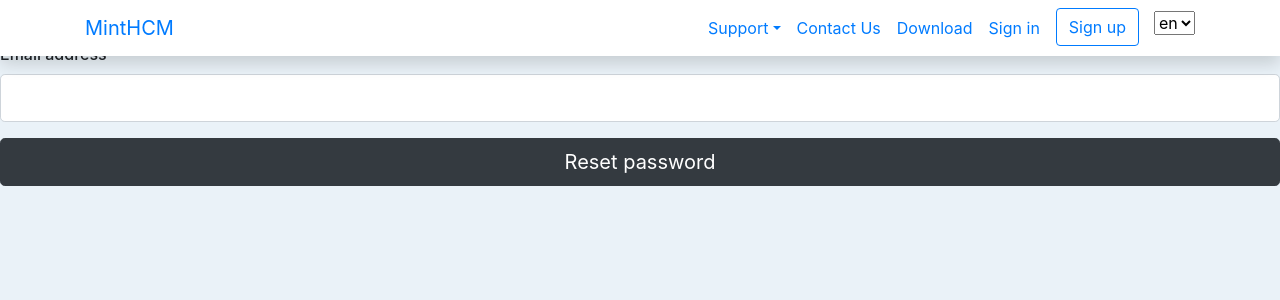
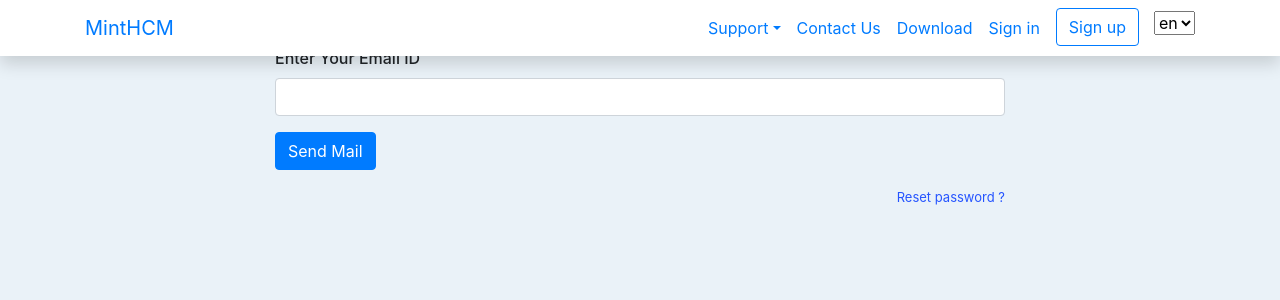
Before and after one commit to MintHcmDemo/frontend-vue-project, a Vue app: page /forgot-password in a window 1280 px wide. Shown: the top 300 px of the page. Built offline with nearby package versions, Linux system fonts and the light colour scheme; what vue-resource, vue-session would draw is missing.

Commit message:
forgot password implementation

```diff
--- a/src/components/ForgotPassword.vue
+++ b/src/components/ForgotPassword.vue
@@ -1,23 +1,95 @@
 <template>
-    <div class="vue-tempalte">
-        <form>
-            <h3>Forgot Password</h3>
+ <div class="vue-tempalte">
+        <div class="container">
+            <div class="row">
+                <div class="col-sm-8 offset-sm-2">
+                    <div>
+                        <h2>Forgot Password</h2>
+                        <form @submit.prevent="handleSubmit">
 
-            <div class="form-group">
-                <label>Email address</label>
-                <input type="email" class="form-control form-control-lg" />
+                            <div class="form-group">
+                                <label for="email">Enter Your Email ID</label>
+                                <input type="email" v-model="user.email" id="email" name="email" class="form-control" :class="{ 'is-invalid': submitted && $v.user.email.$error }" />
+                                <div v-if="submitted && $v.user.email.$error" class="invalid-feedback">
+                                    <span v-if="!$v.user.email.required">Email is required</span>
+                                    <span v-if="!$v.user.email.email">Email is invalid</span>
+                                </div>
+                            </div>
+
+                            <div class="form-group">
+                                <button class="btn btn-primary" v-on:click.prevent="PostReq">Send Mail</button>
+                               <p class="forgot-password text-right mt-2 mb-4">
+                <router-link to="/reset-password">Reset password ?</router-link>
+            </p>
+                            </div>
+                            <p style="color:red">
+                                    {{msg}}
+                                </p>
+                        </form>
+                    </div>
+                </div>
             </div>
+        </div>
 
-            <button type="submit" class="btn btn-dark btn-lg btn-block">Reset password</button>
-
-        </form>
     </div>
 </template>
 
 <script>
+    import { required, email } from "vuelidate/lib/validators";
+
     export default {
+        name:"app",
         data() {
-            return {}
+            return {
+                msg: "",
+                user:
+                {
+                    email : "",
+
+                },
+                submitted: false
+            };
+        },
+
+        validations: {
+            user: {
+
+                email: { required, email },
+
+            }
+        },
+        methods:{
+
+            handleSubmit() {
+                this.submitted = true;
+
+                // stop here if form is invalid
+                this.$v.$touch();
+                if (this.$v.$invalid) {
+                    return;
+                }
+
+                alert("SUCCESS!! :-)\n\n" + JSON.stringify(this.user));
+            },
+
+            PostReq: function()
+            {
+
+var formData = new FormData();
+console.log(this.user.email);
+formData.append('email', this.user.email);
+
+                this.$http.post("http://localhost:8087/forgot-password",formData)
+                  .then(function(response){
+                    console.log(response.bodyText);
+                    this.msg=response.bodyText
+                    })
+                    .catch(e => {
+                        this.msg=e.bodyText;
+                        console.log(e); })
+                }
+
+
         }
-    }
+    };
 </script>
--- /dev/null
+++ b/src/components/ResetPassword.vue
@@ -0,0 +1,96 @@
+<template>
+ <div class="vue-tempalte">
+        <div class="container">
+            <div class="row">
+                <div class="col-sm-18 offset-sm-4">
+                    <div>
+                        <h2>Reset Password</h2>
+                        <form @submit.prevent="handleSubmit">
+
+                            <div class="form-group">
+                                <label for="password">Reset Password</label>
+                                <input type="password" v-model="user.password" id="password" name="password" class="form-control" :class="{ 'is-invalid': submitted && $v.user.password.$error }" />
+                                <div v-if="submitted && $v.user.password.$error" class="invalid-feedback">
+                                    <span v-if="!$v.user.password.required">Password is required</span>
+                                    <span v-if="!$v.user.password.minLength">Password must be at least 6 characters</span>
+                                </div>
+                            </div>
+
+                            <div class="form-group">
+                                <button class="btn btn-primary" v-on:click.prevent="PostReq">Change Password</button>
+
+
+                            </div>
+                            <p style="color:red">
+                                    {{msg}}
+                                </p>
+                        </form>
+                    </div>
+                </div>
+            </div>
+        </div>
+
+    </div>
+</template>
+
+<script>
+    import { required, password } from "vuelidate/lib/validators";
+        import { REGISTER_ADDRESS } from '@/constants.js'
+
+
+    export default {
+        name:"app",
+        data() {
+            return {
+                msg: "",
+                user:
+                {
+
+                    password : "",
+
+                },
+                submitted: false
+            };
+        },
+
+        validations: {
+            user: {
+
+                password: { required,password},
+           }
+
+        },
+        methods:{
+
+            handleSubmit() {
+                this.submitted = true;
+
+                // stop here if form is invalid
+                this.$v.$touch();
+                if (this.$v.$invalid) {
+                    return;
+                }
+
+                alert("SUCCESS!! :-)\n\n" + JSON.stringify(this.user));
+            },
+
+            PostReq: function()
+            {
+                console.log(this.$route.query.token)
+var formData = new FormData();
+formData.append('token', this.$route.query.token);
+formData.append('password', this.user.password);
+                this.$http.put("http://localhost:8087/reset-password",formData)
+                    .then(function(response){
+                    console.log(response.bodyText);
+                    this.msg=response.bodyText
+                    })
+                    .catch(e => {
+                        this.msg=e.bodyText;
+                        console.log(e); })
+
+
+            }
+        }
+    };
+</script>
--- a/src/router/index.js
+++ b/src/router/index.js
@@ -66,7 +66,13 @@ Vue.use(VueRouter)
     path: '/documentation',
     name: 'documentation',
     component: () => import('../components/Documentation.vue')
-  }
+  },
+    {
+      path: '/reset-password',
+      name: 'reset-password',
+      component: () => import('../components/ResetPassword.vue')
+    },
+
 ]
 
 const router = new VueRouter({
```
Also changed, not shown: 1 other file (tests, documents, lock files or other folders).
